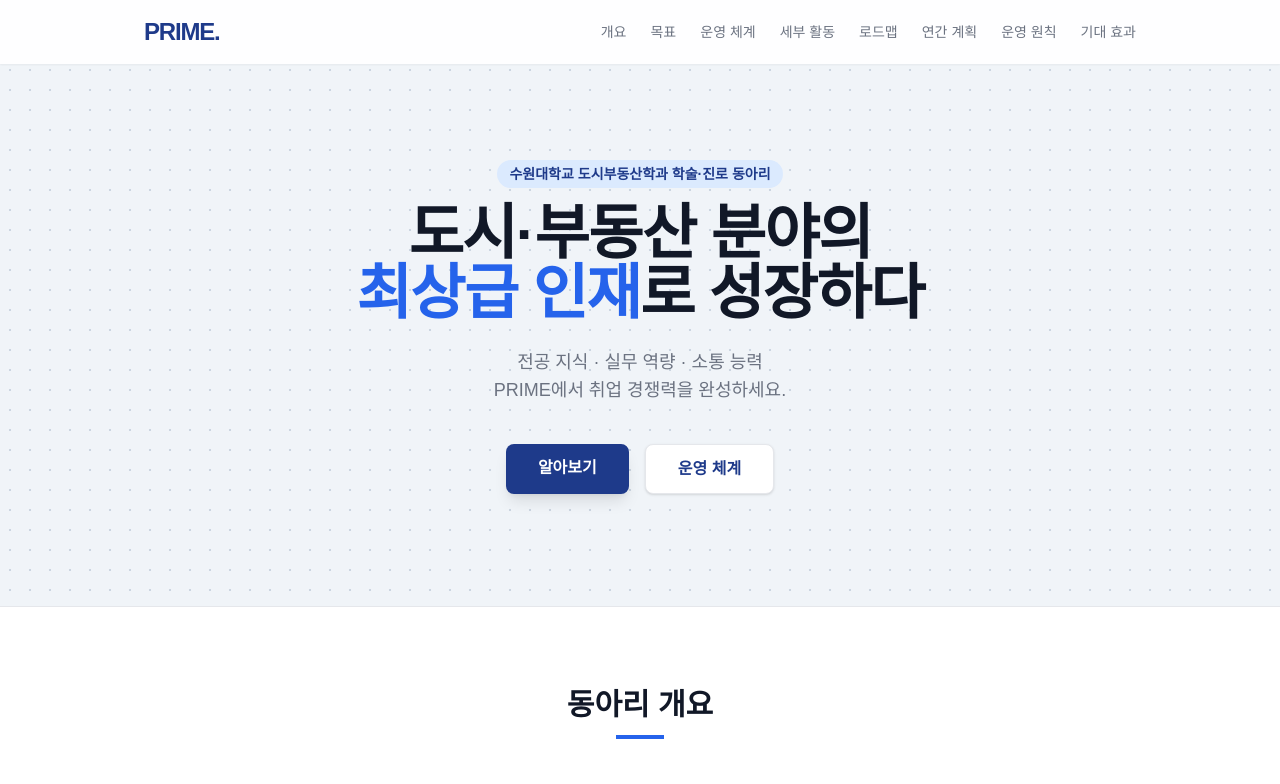
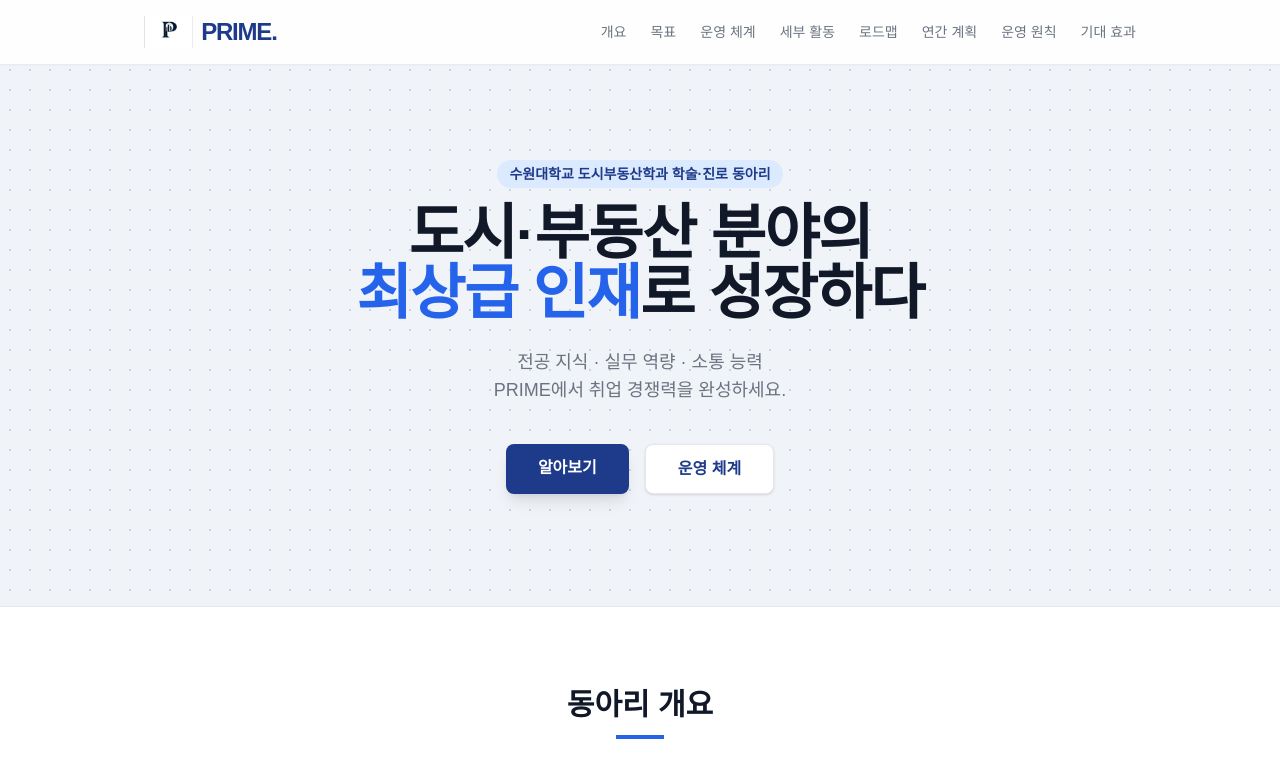
Before and after one commit to INHWIKIM/PRIME-CLUB, a plain HTML site: page index.html in a window 1280 px wide. Shown: the top 784 px of the page. Drawn offline with nearby package versions, Linux system fonts and the light colour scheme; a web font is replaced by a local one.

Commit message:
Add files via upload

```diff
--- a/index.html
+++ b/index.html
@@ -31,7 +31,10 @@
     <!-- Nav -->
     <nav class="fixed w-full bg-white/90 backdrop-blur-sm shadow-sm z-50">
         <div class="max-w-5xl mx-auto px-4 flex justify-between items-center h-16">
-            <a href="#" class="text-2xl font-bold text-primary tracking-tighter">PRIME.</a>
+            <a href="#" class="flex items-center gap-2">
+                <img src="logo.png" alt="PRIME Logo" class="h-8 object-contain">
+                <span class="text-2xl font-bold text-primary tracking-tighter">PRIME.</span>
+            </a>
             <div class="hidden md:flex gap-6 text-sm">
                 <a href="#overview" class="text-gray-500 hover:text-secondary font-medium transition">개요</a>
                 <a href="#goals" class="text-gray-500 hover:text-secondary font-medium transition">목표</a>
@@ -409,6 +412,9 @@
     <!-- Footer -->
     <footer class="bg-white py-8 border-t border-gray-200">
         <div class="max-w-5xl mx-auto px-4 text-center">
+            <div class="flex justify-center mb-3">
+                <img src="logo.png" alt="PRIME Logo" class="h-12 object-contain">
+            </div>
             <p class="text-xl font-bold text-primary tracking-tighter mb-1">PRIME.</p>
             <p class="text-gray-400 text-xs">수원대학교 도시부동산학과 학술·진로 동아리</p>
             <p class="text-gray-300 text-xs mt-4">&copy; 2026 PRIME Club. All rights reserved.</p>
```
Also changed, not shown: logo.png (added).
